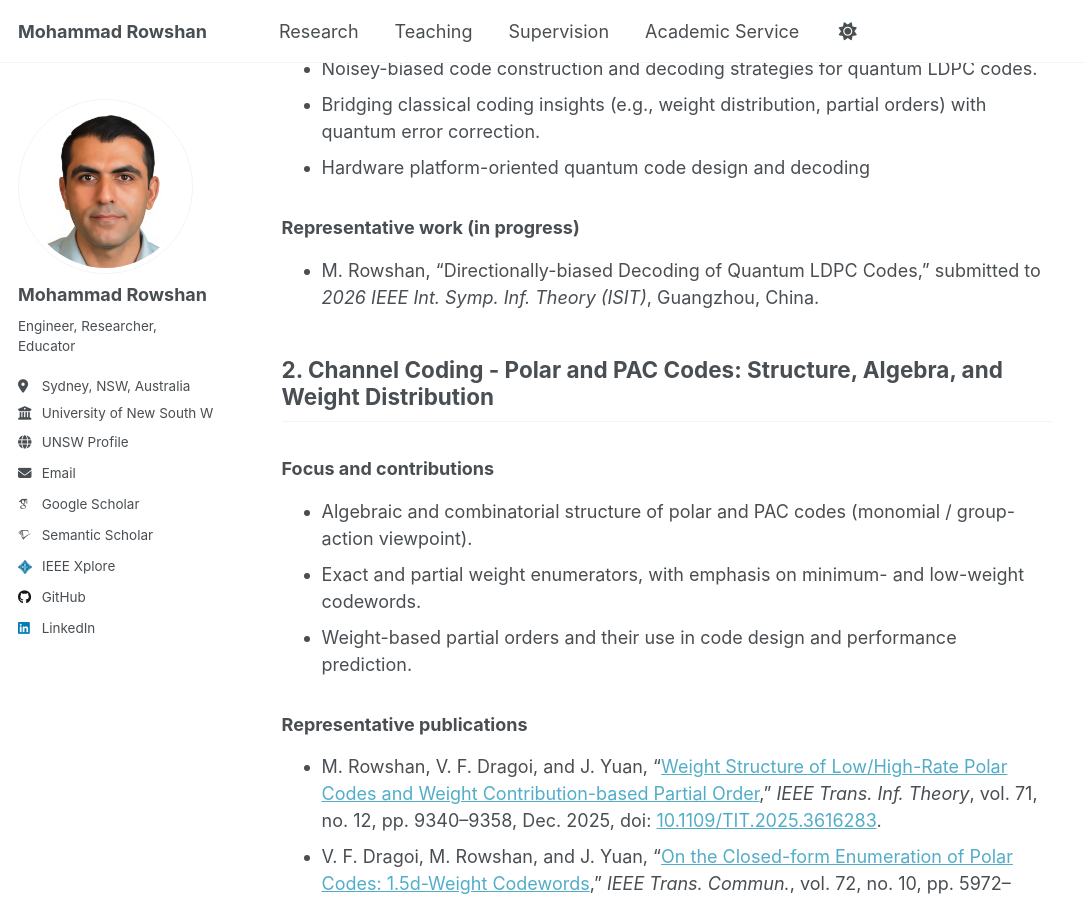
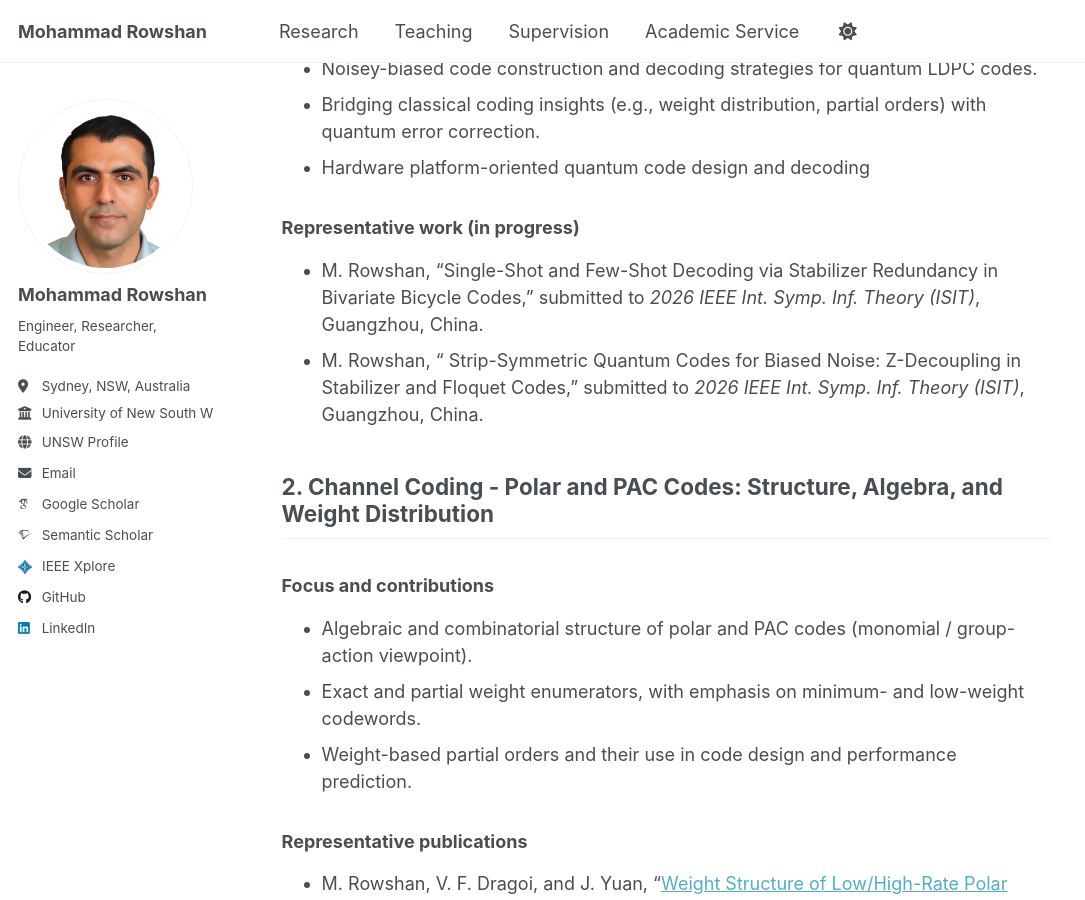
Before and after one commit to mohammad-rowshan/mohammad-rowshan.github.io, a Jekyll site: the page built from _pages/research.md, in a window 1280 px wide and 900 px high, scrolled down 1050 px. Shown: the whole window, without its empty margins (0-1085 px from the left). Built offline with Jekyll 4.4.1, drawn with Linux system fonts in a browser that asks for light colours; some web fonts are replaced; a script that is not in the unit is left out; comment, search, counter and statistics services are not loaded.

Commit message:
Update research.md

```diff
--- a/_pages/research.md
+++ b/_pages/research.md
@@ -35,7 +35,8 @@ For a complete list, please visit my [Google Scholar](https://scholar.google.com
 
 ### Representative work (in progress)
 
-- M. Rowshan, “Directionally-biased Decoding of Quantum LDPC Codes,” submitted to *2026 IEEE Int. Symp. Inf. Theory (ISIT)*, Guangzhou, China.
+- M. Rowshan, “Single-Shot and Few-Shot Decoding via Stabilizer Redundancy in Bivariate Bicycle Codes,” submitted to *2026 IEEE Int. Symp. Inf. Theory (ISIT)*, Guangzhou, China.
+- M. Rowshan, “	Strip-Symmetric Quantum Codes for Biased Noise: Z-Decoupling in Stabilizer and Floquet Codes,” submitted to *2026 IEEE Int. Symp. Inf. Theory (ISIT)*, Guangzhou, China.
 
 
 
```
